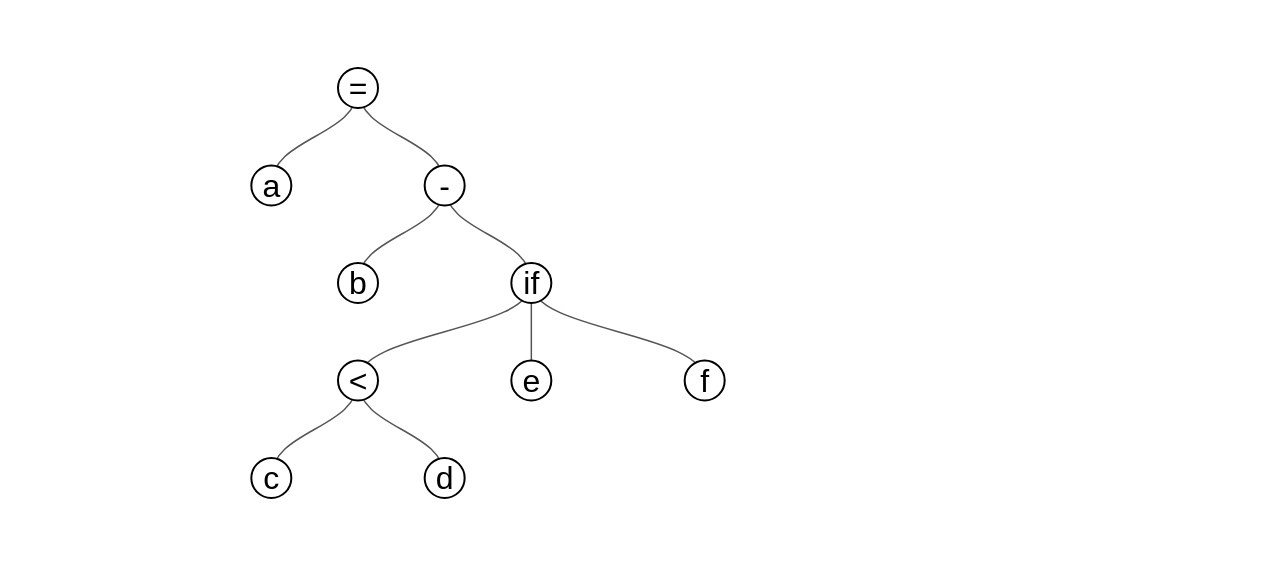
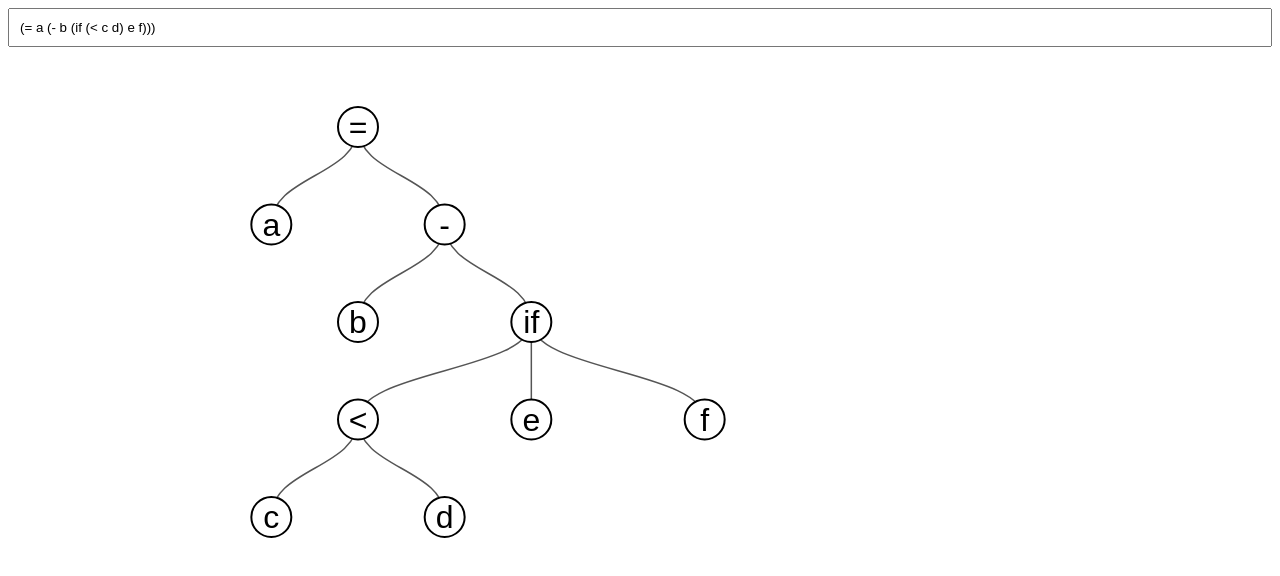
Before and after one commit to mitchallen/d3-lisp-101, a plain HTML site: page index.html in a window 1280 px wide. Drawn offline with nearby package versions, Linux system fonts and the light colour scheme.

Commit message:
feat: added input box and favicon

```diff
--- a/index.html
+++ b/index.html
@@ -6,6 +6,12 @@
     <title>Formula Tree</title>
     <script src="https://d3js.org/d3.v6.min.js"></script>
     <style>
+        #inputBox {
+            width: 100%;
+            padding: 10px;
+            box-sizing: border-box;
+        }
+
         .node circle {
             fill: #fff;
             stroke: #000;
@@ -27,20 +33,56 @@
 </head>
 
 <body>
+    <input type="text" id="inputBox" placeholder="Type something...">
     <script>
+
+        // Example usage:
+        // const defaultStatement = "(progn (= a (+ b c)) (= b (- a c)) (= c (- a b)) )";
+        // const defaultStatement = "(= a (+ b c))";
+        // const defaultStatement = "(= a (- b (if (< c d) e f)))"
+        const defaultStatement = "(= a (- b (if (< c d) e f)))";
+
+        const inputBox = document.getElementById('inputBox');
+
+        inputBox.value = defaultStatement;
+
+        inputBox.addEventListener('input', function () {
+            if (inputBox) {
+                const input = inputBox.value;
+                if (input) {
+                    d3.select('svg').remove()
+                    draw(input)
+                }
+            }
+        });
+
+        function draw(lispStatement) {
 
             function lispToJson(lisp) {
                 function parse(tokens) {
                     if (!tokens.length) {
-                    throw new Error("Unexpected end of input");
+                        // throw new Error("Unexpected end of input");
+                        return null;
                     }
 
                     let token = tokens.shift();
 
+                    if (!token) {
+                        return null;
+                    }
+
+                    if (token.length == 0) {
+                        return null;
+                    }
+
                     if (token === '(') {
                         let list = [];
                         while (tokens[0] !== ')') {
-                        list.push(parse(tokens));
+                            let el = parse(tokens)
+                            if (el == null) {
+                                return null;
+                            }
+                            list.push(el);
                         }
                         tokens.shift(); // discard the closing ')'
                         return list;
@@ -61,11 +103,16 @@
                 let tokens = tokenize(lisp);
                 let parsed = parse(tokens);
 
+                function isIterable(variable) {
+                    return variable != null && typeof variable[Symbol.iterator] === 'function';
+                }
+
                 function convertToHierarchy(parsed) {
                     if (typeof parsed === 'string') {
                         return { name: parsed };
                     }
 
+                    if (isIterable(parsed)) {
                         let [head, ...tail] = parsed;
                         return {
                             name: head,
@@ -73,14 +120,18 @@
                         };
                     }
 
+                    return null;
+
+                }
+
                 return convertToHierarchy(parsed);
             }
 
-        // Example usage:
-        // const lispStatement = "(progn (= a (+ b c)) (= b (- a c)) (= c (- a b)) )";
-        // const lispStatement = "(= a (+ b c))";
-        const lispStatement = "(= a (- b (if (< c d) e f)))";
+            ;
             const jsonHierarchy = lispToJson(lispStatement);
+            if (jsonHierarchy == null) {
+                return;
+            }
             // console.log(JSON.stringify(jsonHierarchy, null, 2));
 
             // Define the tree data
@@ -136,7 +187,12 @@
                 .attr('dy', '.35em')
                 .text(d => d.data.name);
 
+        }
+
+        draw(defaultStatement);
+
     </script>
+
 </body>
 
 </html>
```
Also changed, not shown: browserconfig.xml (added, +9 -0 lines), android-chrome-192.png (added), android-chrome-512.png (added), apple-touch-icon.png (added), favicon-128.png (added), favicon-16.png (added), favicon-256.png (added), favicon-32.png (added), favicon-48.png (added), favicon-96.png (added), favicon.ico (added), favicon.svg (added), manifest.json (added), mstile-150.png (added). Lines whose indentation alone changed are shown as unchanged.
